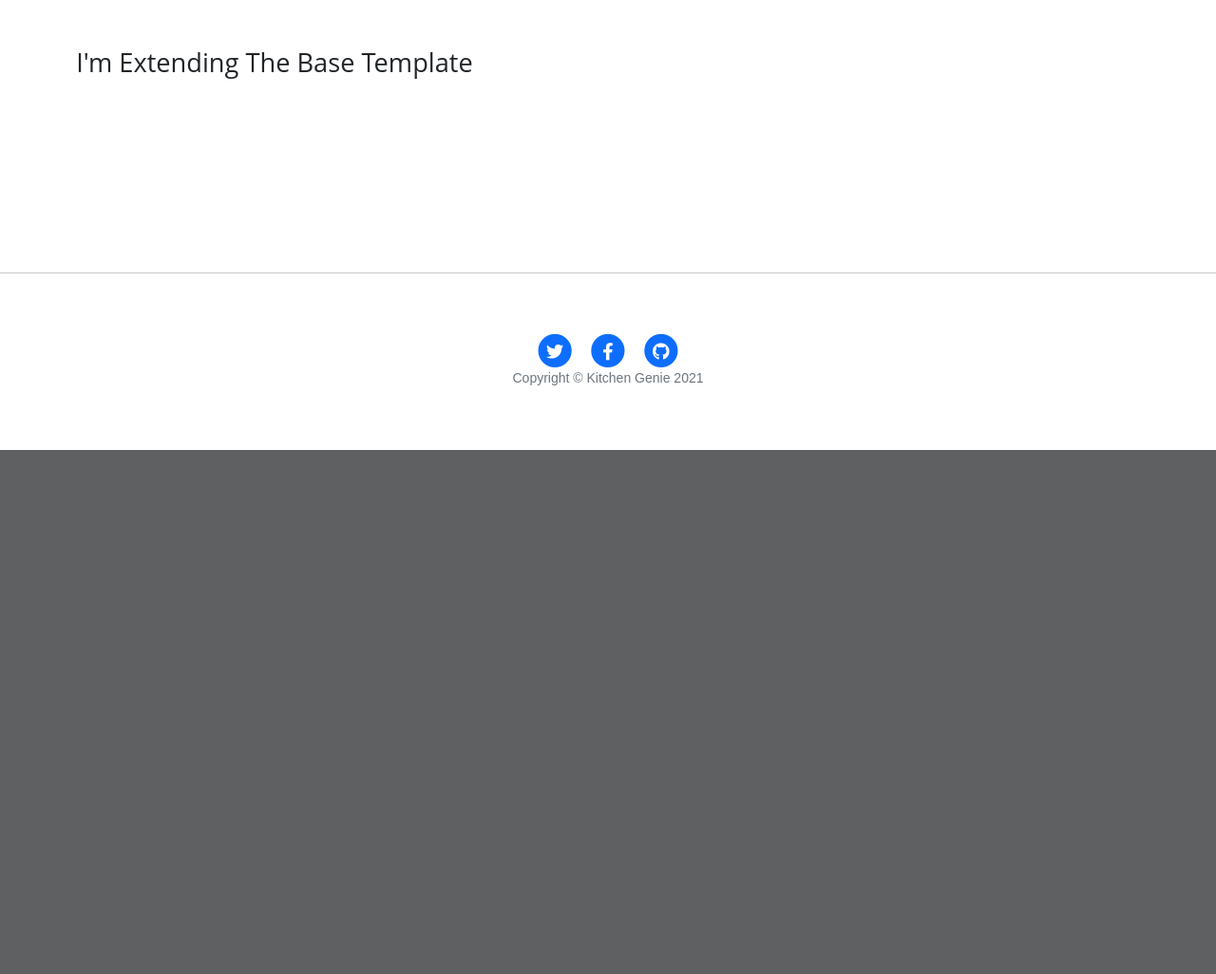
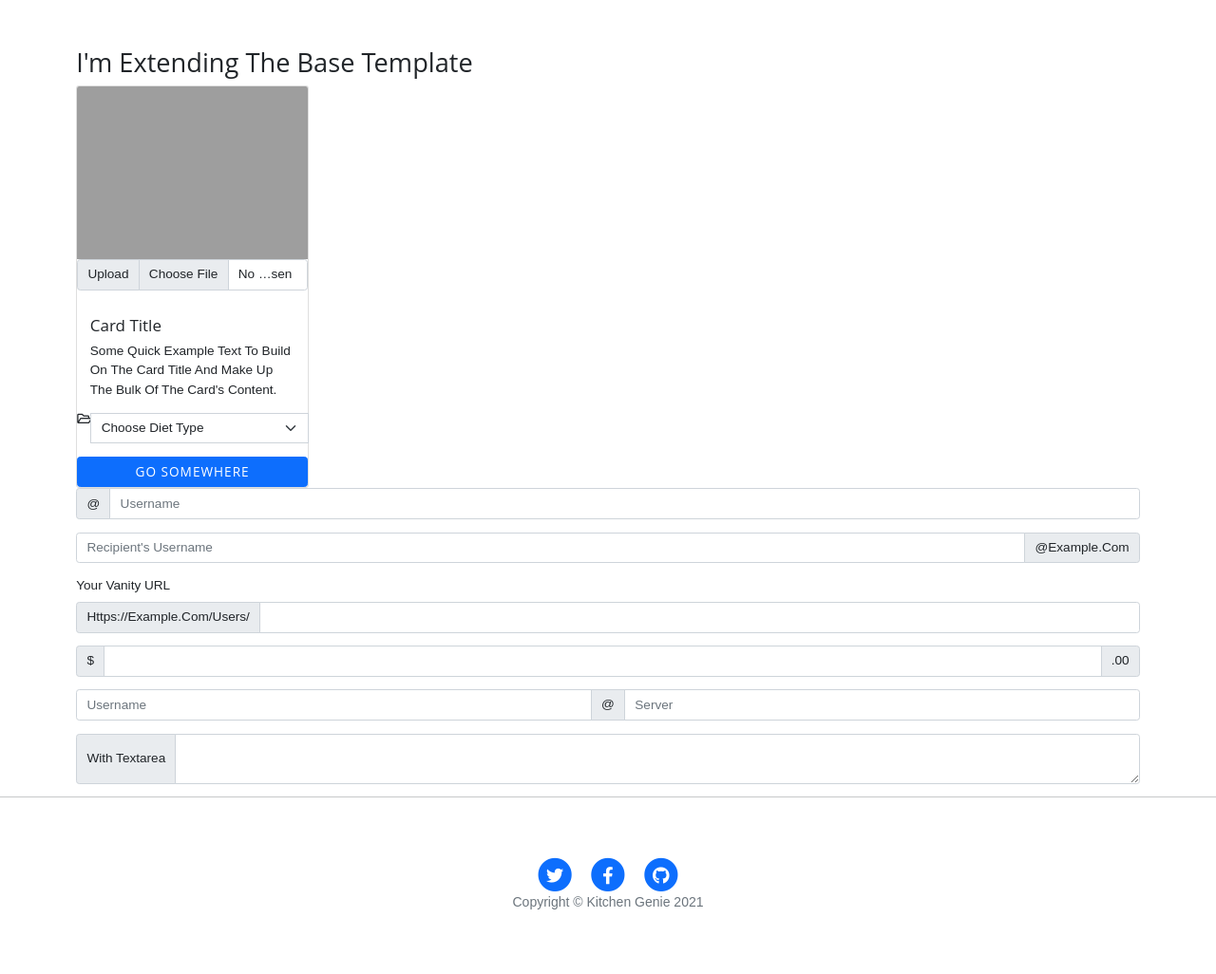
Before and after one commit to kashinak/kitchen-genie, a Flask app: template templates/add_recipe.html in a window 1280 px wide. Shown: the part 532-1558 px from the top of the page at 95% size. Before the commit the page ends 1006 px from the top, so only its background shows below. Run offline with Flask 2, Linux system fonts and the light colour scheme; the template is opened without the code that fills it, so the values that code supplies are empty; some libraries are stand-ins or nearby versions; grey boxes are pictures that could not be loaded.

Commit message:
Wire up dropdown options to MongoDB diet category_name options

```diff
--- a/run.py
+++ b/run.py
@@ -31,8 +31,8 @@ def group_recipes():
 
 @app.route("/add_recipe")
 def add_recipe():
-    recipes = list(mongo.db.recipes.find())
-    return render_template("add_recipe.html", recipes=recipes)
+    categories = mongo.db.categories.find().sort("category_name", 1)
+    return render_template("add_recipe.html", categories=categories)
 
 
 @app.route("/about")
--- a/templates/add_recipe.html
+++ b/templates/add_recipe.html
@@ -2,7 +2,7 @@
 {% block content %}
         <h2>I'm extending the base template</h2>
     <h2>{{ page_title }}</h2>
-
+        {% for recipe in recipes %}
             {{ recipe.recipe_name }}<br>
             {{ recipe.category_name }}<br>
             {{ recipe.cost }}<br>
@@ -12,30 +12,63 @@
             {{ recipe.ingredients }}<br>
             {{ recipe.cooking_source }}<br>
             {{ recipe.preparation }}<br>
+        {% endfor %}
+        <div class="card" style="width: 18rem;">
+            <img src="..." class="card-img-top" alt="...">
+            <div class="input-group mb-3">
+                <label class="input-group-text" for="inputGroupFile01">Upload</label>
+                <input type="file" class="form-control" id="inputGroupFile01">
+            </div>
+            <div class="card-body">
+              <h5 class="card-title">Card title</h5>
+              <p class="card-text">Some quick example text to build on the card title and make up the bulk of the card's content.</p>
 
+            </div>
+            <div class="input-group mb-3">
+                <i class="far fa-folder-open"></i>
+                <select id="category_name" name="category_name" class="form-select validate" aria-label="Default select example" required>
+                    <option selected>Choose Diet Type</option>
+                    {% for category in categories %}
+                        <option value="{{ category.category_name }}">{{ category.category_name }}</option>
+                    {% endfor %}
+                </select>
+                <label for="category_name"></label>
+            </div>
+            <a href="#" class="btn btn-primary">Go somewhere</a>
+        </div>
 
-<div class="accordion" id="accordionPanelsStayOpenExample">
-    {% for recipe in recipes %}
-    <div class="accordion-item">
-        <h2 class="accordion-header" id="panelsStayOpen-headingOne">
-            <button class="accordion-button" type="button" data-bs-toggle="collapse"
-                data-bs-target="#panelsStayOpen-collapseOne" aria-expanded="true"
-                aria-controls="panelsStayOpen-collapseOne">
-                Accordion Item #1
-            </button>
-        </h2>
-        <div id="panelsStayOpen-collapseOne" class="accordion-collapse collapse show"
-            aria-labelledby="panelsStayOpen-headingOne">
-            <div class="accordion-body">
-                <strong>This is the first item's accordion body.</strong> It is shown by default, until the collapse
-                plugin adds the appropriate classes that we use to style each element. These classes control the overall
-                appearance, as well as the showing and hiding via CSS transitions. You can modify any of this with
-                custom CSS or overriding our default variables. It's also worth noting that just about any HTML can go
-                within the <code>.accordion-body</code>, though the transition does limit overflow.
-            </div>
+        <div class="input-group mb-3">
+            <span class="input-group-text" id="basic-addon1">@</span>
+            <input type="text" class="form-control" placeholder="Username" aria-label="Username"
+                aria-describedby="basic-addon1">
         </div>
-    </div>
-    {% endfor %}
-</div>
 
-  {% endblock %}
+        <div class="input-group mb-3">
+            <input type="text" class="form-control" placeholder="Recipient's username" aria-label="Recipient's username"
+                aria-describedby="basic-addon2">
+            <span class="input-group-text" id="basic-addon2">@example.com</span>
+        </div>
+
+        <label for="basic-url" class="form-label">Your vanity URL</label>
+        <div class="input-group mb-3">
+            <span class="input-group-text" id="basic-addon3">https://example.com/users/</span>
+            <input type="text" class="form-control" id="basic-url" aria-describedby="basic-addon3">
+        </div>
+
+        <div class="input-group mb-3">
+            <span class="input-group-text">$</span>
+            <input type="text" class="form-control" aria-label="Amount (to the nearest dollar)">
+            <span class="input-group-text">.00</span>
+        </div>
+
+        <div class="input-group mb-3">
+            <input type="text" class="form-control" placeholder="Username" aria-label="Username">
+            <span class="input-group-text">@</span>
+            <input type="text" class="form-control" placeholder="Server" aria-label="Server">
+        </div>
+
+        <div class="input-group">
+            <span class="input-group-text">With textarea</span>
+            <textarea class="form-control" aria-label="With textarea"></textarea>
+        </div>
+{% endblock %}
```
